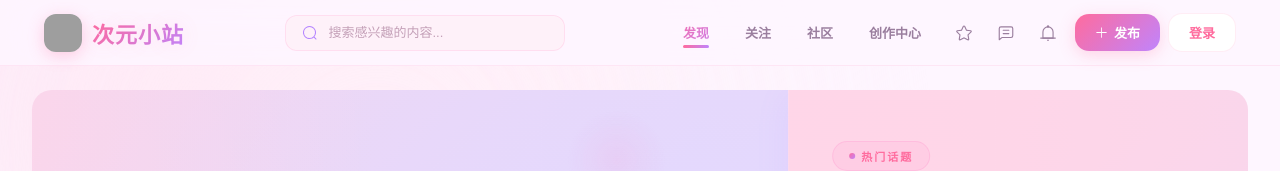
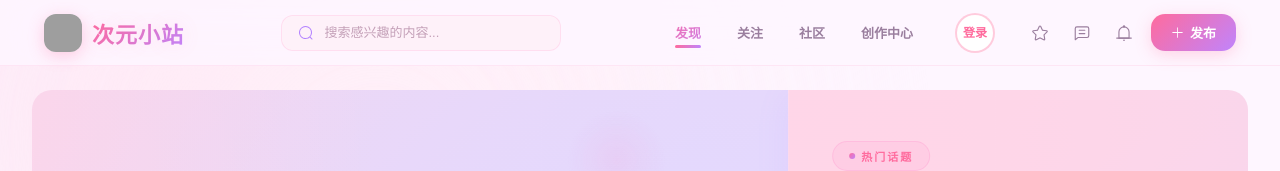
Before and after one commit to touche-s/cyxz, a Vue app in the folder cyxz-frontend/: page / in a window 1280 px wide. Shown: the top 171 px of the page. Built offline with nearby package versions, Linux system fonts and the light colour scheme; no server answers; grey boxes are pictures that could not be loaded.

Commit message:
feat(frontend): HeaderBar登录按钮改为白色圆形粉色边框，移至头像位置，hover不换填充色仅加阴影

```diff
--- a/cyxz-frontend/src/components/HeaderBar.vue
+++ b/cyxz-frontend/src/components/HeaderBar.vue
@@ -23,7 +23,7 @@
       </nav>
       <template v-if="userStore.isLoggedIn">
         <div class="user-dropdown" :class="{ open: dropdownOpen }">
-          <div class="avatar-trigger" @mouseenter="dropdownOpen = true" @mouseleave="dropdownOpen = false">
+          <div class="avatar-trigger" @click="goToProfile" @mouseenter="dropdownOpen = true" @mouseleave="dropdownOpen = false">
             <img v-if="userStore.userInfo?.avatar" :src="userStore.userInfo.avatar" alt="avatar" class="avatar-img" />
             <span v-else class="avatar-placeholder">{{ (userStore.userInfo?.nickname || 'U').charAt(0) }}</span>
           </div>
@@ -36,32 +36,22 @@
                 </div>
               </div>
               <div class="panel-stats">
-                <div class="stat-item" @click="goToProfile">
+                <div class="stat-item" @click="goFans('following')">
                   <span class="stat-num">{{ followStats.following }}</span>
                   <span class="stat-label">关注</span>
                 </div>
-                <div class="stat-item" @click="goToProfile">
+                <div class="stat-item" @click="goFans('followers')">
                   <span class="stat-num">{{ followStats.followers }}</span>
                   <span class="stat-label">粉丝</span>
                 </div>
               </div>
               <div class="panel-menu">
-                <div class="menu-item" @click="handleCommand('profile')">
-                  <svg class="menu-icon" viewBox="0 0 24 24" fill="none" stroke="currentColor" stroke-width="1.8">
-                    <path d="M20 21v-2a4 4 0 0 0-4-4H8a4 4 0 0 0-4 4v2"/>
-                    <circle cx="12" cy="7" r="4"/>
-                  </svg>
-                  <span>个人中心</span>
-                  <svg class="menu-arrow" viewBox="0 0 24 24" fill="none" stroke="currentColor" stroke-width="2">
-                    <polyline points="9 18 15 12 9 6"/>
-                  </svg>
-                </div>
-                <div class="menu-item" @click="handleCommand('creator')">
+                <div class="menu-item" @click="handleCommand('user-center')">
                   <svg class="menu-icon" viewBox="0 0 24 24" fill="none" stroke="currentColor" stroke-width="1.8">
                     <path d="M12 20h9"/>
                     <path d="M16.5 3.5a2.121 2.121 0 0 1 3 3L7 19l-4 1 1-4L16.5 3.5z"/>
                   </svg>
-                  <span>投稿管理</span>
+                  <span>个人中心</span>
                   <svg class="menu-arrow" viewBox="0 0 24 24" fill="none" stroke="currentColor" stroke-width="2">
                     <polyline points="9 18 15 12 9 6"/>
                   </svg>
@@ -80,6 +70,9 @@
           </Transition>
         </div>
       </template>
+      <div v-else class="login-circle" @click="userStore.openLoginModal()">
+        <span>登录</span>
+      </div>
       <div class="header-icons">
         <button class="icon-btn"><el-icon><Star /></el-icon></button>
         <button class="icon-btn"><el-icon><ChatLineSquare /></el-icon></button>
@@ -89,7 +82,6 @@
         <el-icon><Plus /></el-icon>
         发布
       </button>
-      <button v-if="!userStore.isLoggedIn" class="btn-login" @click="userStore.openLoginModal()">登录</button>
     </div>
   </header>
 </template>
@@ -123,6 +115,16 @@ function goPublish() {
   router.push('/creator')
 }
 
+/** 进入粉丝管理页面对应 tab */
+function goFans(tab: 'followers' | 'following') {
+  dropdownOpen.value = false
+  if (!requireLogin()) return
+  userStore.creatorActiveNav = 'fans'
+  userStore.creatorFansTab = tab
+  router.push('/creator')
+}
+
+/** 点击头像进入个人空间 */
 function goToProfile() {
   dropdownOpen.value = false
   const uid = userStore.userInfo?.id
@@ -131,11 +133,8 @@ function goToProfile() {
 
 async function handleCommand(cmd: string) {
   dropdownOpen.value = false
-  if (cmd === 'profile') {
-    const uid = userStore.userInfo?.id
-    if (uid) router.push(`/user/${uid}`)
-  } else if (cmd === 'creator') {
-    router.push('/creator')
+  if (cmd === 'user-center') {
+    router.push('/user-center')
   } else if (cmd === 'logout') {
     try { await logout() } catch { /* ignore */ }
     userStore.clearAuth()
@@ -332,21 +331,33 @@ onMounted(() => {
   transform: scale(0.97);
 }
 
-.btn-login {
-  padding: 9px 20px;
-  border-radius: 14px;
-  border: 1.5px solid var(--border);
-  background: white;
+.login-circle {
+   width: 40px;
+   height: 40px;
+   border-radius: 50%;
+   cursor: pointer;
+   border: 2px solid rgba(255, 107, 157, 0.35);
+   background: white;
+   display: flex;
+   align-items: center;
+   justify-content: center;
+   transition: all 0.22s ease-out;
+   flex-shrink: 0;
+   margin: 0 18px;
+ }
+
+.login-circle span {
+  font-size: 12px;
+  font-weight: 700;
   color: var(--pink);
-  font-size: 13px;
-  font-weight: 600;
-  cursor: pointer;
-  transition: all 0.3s;
+  line-height: 1;
 }
 
-.btn-login:hover {
-  border-color: var(--pink);
-}
+.login-circle:hover {
+   border-color: var(--pink);
+   box-shadow: 0 4px 20px rgba(255, 107, 157, 0.2);
+   transform: scale(1.08);
+ }
 
 .avatar-img {
   width: 100%;
@@ -431,7 +442,8 @@ onMounted(() => {
   width: 260px;
   background: #fff;
   border-radius: 18px;
-  box-shadow: 0 18px 48px rgba(31, 35, 41, 0.14), 0 2px 10px rgba(31, 35, 41, 0.06);
+  border: 1.5px solid rgba(255, 107, 157, 0.12);
+  box-shadow: 0 18px 48px rgba(255, 107, 157, 0.10), 0 2px 10px rgba(255, 107, 157, 0.06);
   z-index: 200;
   overflow: visible;
   padding-top: 38px;
@@ -483,8 +495,8 @@ onMounted(() => {
   display: grid;
   grid-template-columns: repeat(2, 1fr);
   padding: 12px 12px 10px;
-  border-top: 1px solid rgba(243, 224, 234, 0.9);
-  border-bottom: 1px solid rgba(243, 224, 234, 0.9);
+  border-top: 1px solid rgba(255, 107, 157, 0.15);
+  border-bottom: 1px solid rgba(255, 107, 157, 0.15);
 }
 
 .stat-item {
@@ -532,7 +544,7 @@ onMounted(() => {
 }
 
 .menu-item:hover {
-  background: rgba(255, 182, 193, 0.12);
+  background: linear-gradient(135deg, rgba(255, 107, 157, 0.08), rgba(180, 132, 255, 0.06));
   color: var(--pink);
 }
 
@@ -560,7 +572,7 @@ onMounted(() => {
 
 .menu-divider {
   height: 1px;
-  background: rgba(230, 220, 229, 0.95);
+  background: linear-gradient(90deg, transparent, rgba(255, 107, 157, 0.2), transparent);
   margin: 8px 16px;
 }
 
```
